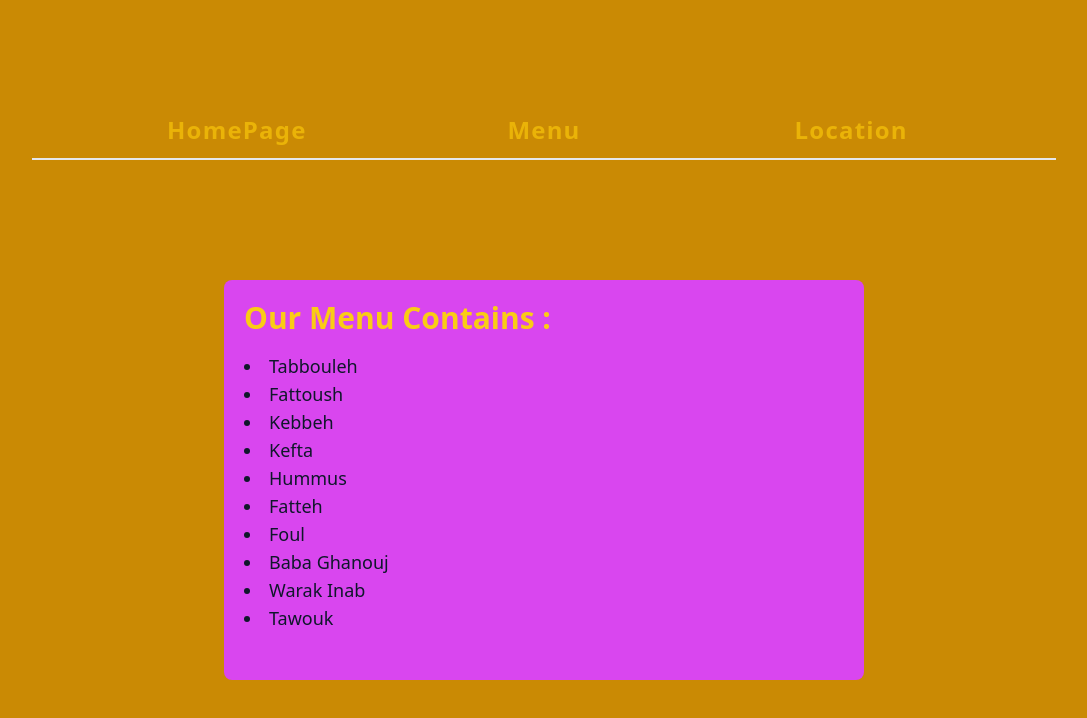
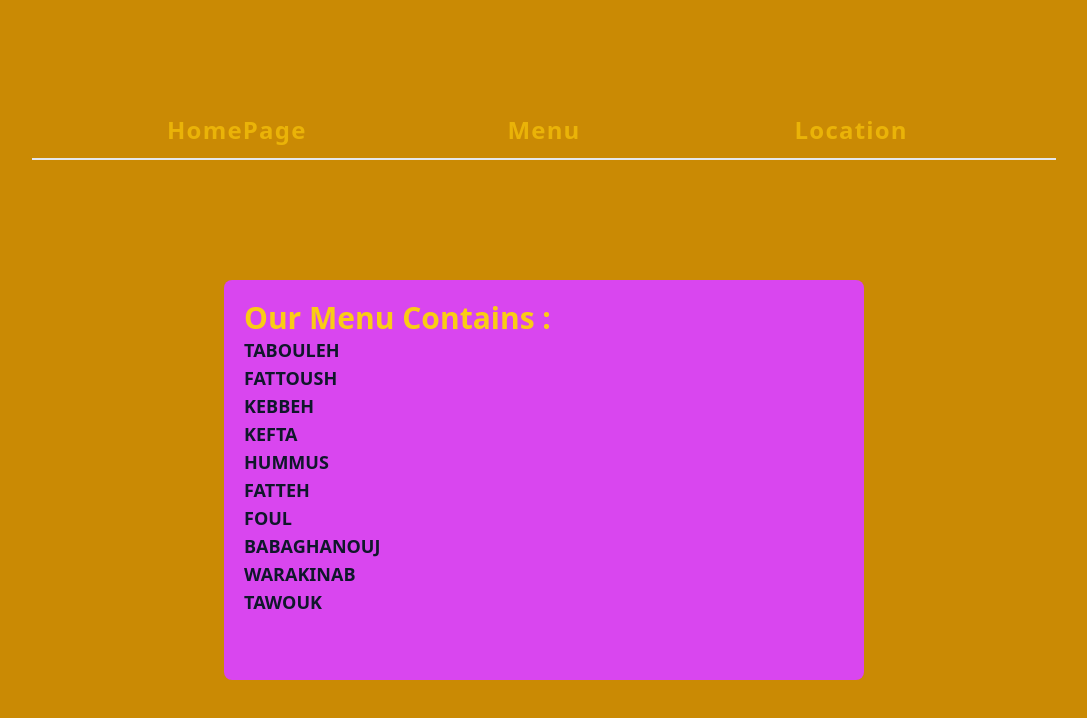
Before and after one commit to MohamadObeid9/restaurant-page, a website built with webpack: page src/index.html in a window 1280 px wide. Both pictures are taken after a click on the element "Menu". Shown: the whole page, without its empty margins (96-1183 px from the left). Built offline with nearby package versions, Linux system fonts and the light colour scheme.

Commit message:
added the comments for all files

```diff
--- /dev/null
+++ b/src/ts/createList.ts
@@ -0,0 +1,7 @@
+export const createList = (element: string): HTMLElement => {
+  const li = document.createElement("li");
+  li.classList.add("text-slate-900", "text-lg");
+  li.textContent = element.toUpperCase();
+
+  return li;
+};
--- a/src/ts/menu.ts
+++ b/src/ts/menu.ts
@@ -1,52 +1,41 @@
+import { createList } from "./createList";
+
+// Function to create and return a menu div element
 export const menu = () => {
+  // Create a div element and add padding class
   const div = document.createElement("div");
   div.classList.add("p-5");
 
+  // Create a menu list and set its text and classes
   const menu = document.createElement("ul");
   menu.textContent = "Our Menu Contains :";
   menu.classList.add("text-3xl", "mb-4", "text-yellow-400", "font-bold");
   div.appendChild(menu);
 
-  const tabouleh = document.createElement("li");
-  tabouleh.classList.add("text-slate-900", "text-lg");
-  tabouleh.textContent = "Tabbouleh";
-  const fattoush = document.createElement("li");
-  fattoush.classList.add("text-slate-900", "text-lg");
-  fattoush.textContent = "Fattoush";
-  const kebbeh = document.createElement("li");
-  kebbeh.classList.add("text-slate-900", "text-lg");
-  kebbeh.textContent = "Kebbeh";
-  const kefta = document.createElement("li");
-  kefta.classList.add("text-slate-900", "text-lg");
-  kefta.textContent = "Kefta";
-  const hummus = document.createElement("li");
-  hummus.classList.add("text-slate-900", "text-lg");
-  hummus.textContent = "Hummus";
-  const fatteh = document.createElement("li");
-  fatteh.classList.add("text-slate-900", "text-lg");
-  fatteh.textContent = "Fatteh";
-  const Foul = document.createElement("li");
-  Foul.classList.add("text-slate-900", "text-lg");
-  Foul.textContent = "Foul";
-  const babaGhanouj = document.createElement("li");
-  babaGhanouj.classList.add("text-slate-900", "text-lg");
-  babaGhanouj.textContent = "Baba Ghanouj";
-  const WarakInab = document.createElement("li");
-  WarakInab.classList.add("text-slate-900", "text-lg");
-  WarakInab.textContent = "Warak Inab";
-  const Tawouk = document.createElement("li");
-  Tawouk.classList.add("text-slate-900", "text-lg");
-  Tawouk.textContent = "Tawouk";
-  div
-    .appendChild(tabouleh)
-    .appendChild(fattoush)
-    .appendChild(kebbeh)
-    .appendChild(kefta)
-    .appendChild(hummus)
-    .appendChild(fatteh)
-    .appendChild(Foul)
-    .appendChild(babaGhanouj)
-    .appendChild(WarakInab)
-    .appendChild(Tawouk);
+  // Create menu items with their respective classes and text content
+  const tabouleh = createList("tabouleh");
+  const fattoush = createList("fattoush");
+  const kebbeh = createList("kebbeh");
+  const kefta = createList("kefta");
+  const hummus = createList("hummus");
+  const fatteh = createList("fatteh");
+  const Foul = createList("Foul");
+  const babaGhanouj = createList("babaGhanouj");
+  const WarakInab = createList("WarakInab");
+  const Tawouk = createList("Tawouk");
+
+  // Append all menu items to the menu list
+  menu.appendChild(tabouleh);
+  menu.appendChild(fattoush);
+  menu.appendChild(kebbeh);
+  menu.appendChild(kefta);
+  menu.appendChild(hummus);
+  menu.appendChild(fatteh);
+  menu.appendChild(Foul);
+  menu.appendChild(babaGhanouj);
+  menu.appendChild(WarakInab);
+  menu.appendChild(Tawouk);
+
+  // Return the div containing the menu
   return div;
 };
```
Also changed, not shown: src/index.html (+1 -1 lines), src/ts/home.ts (+7 -0 lines), src/ts/location.ts (+7 -0 lines), src/ts/script.ts (+5 -6 lines).
